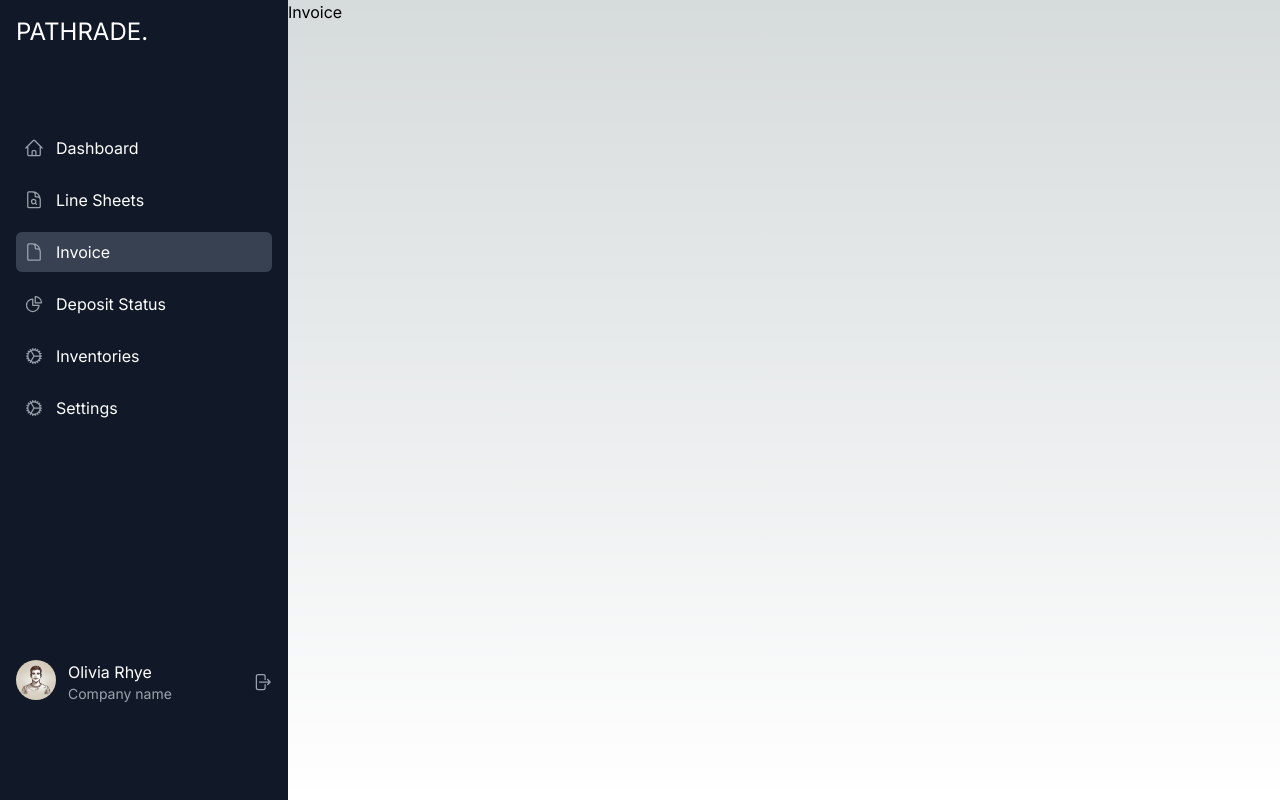
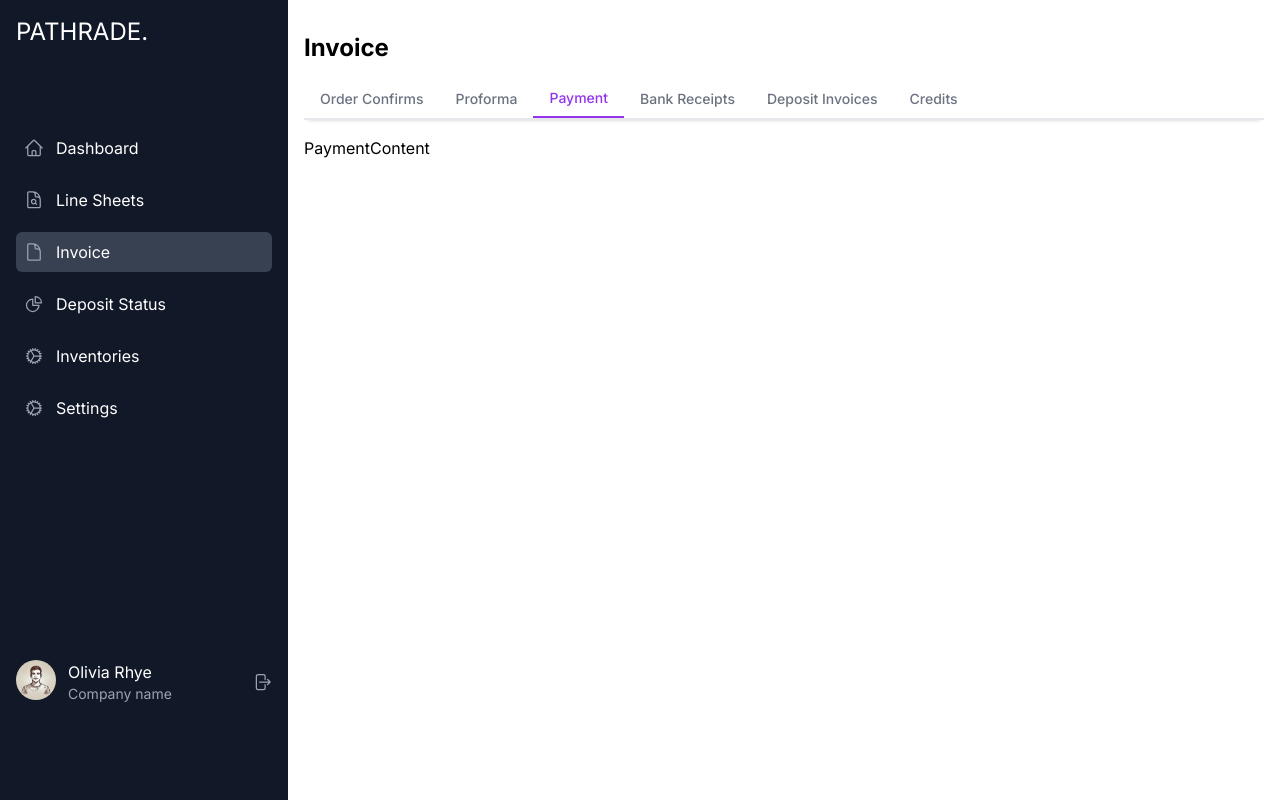
Before and after one commit to yeomgahui/pathrade-front, a Next.js app: page /invoice in a window 1280 px wide. Built offline with nearby package versions, Linux system fonts and the light colour scheme.

Commit message:
InvoiceTab의 타입 강화

```diff
--- a/app/invoice/page.tsx
+++ b/app/invoice/page.tsx
@@ -1,9 +1,10 @@
-import React from 'react';
+import InvoicePage from '@/components/pages/InvoicePage';
 
 const Page = () => {
   return (
-    <div>
-      <h1>Invoice</h1>
+    <div className="bg-white h-screen py-8 px-4">
+      <h1 className="text-2xl font-bold text-black relative mb-4">Invoice</h1>
+      <InvoicePage />
     </div>
   );
 };
--- a/components/pages/invoicePage/InvoiceTabs.tsx
+++ b/components/pages/invoicePage/InvoiceTabs.tsx
@@ -1,22 +1,31 @@
 import { Tab } from '@/types/tabTypes';
+import { INVOICE_TAB_KEYS, INVOICE_TAB_VALUE } from '@/types/invoice';
 import Tabs from '@/components/molecules/Tabs'; // 기존의 Tabs 컴포넌트를 import
 
 const tabs: Tab[] = [
-  { label: 'Order Confirms', value: 'order_confirms' },
-  { label: 'Proforma', value: 'proforma' },
-  { label: 'Payment', value: 'payment' },
-  { label: 'Bank Receipts', value: 'bank_receipts' },
-  { label: 'Deposit Invoices', value: 'deposit_invoices' },
-  { label: 'Credits', value: 'credits' },
+  { label: 'Order Confirms', value: INVOICE_TAB_KEYS.ORDER_CONFIRMS },
+  { label: 'Proforma', value: INVOICE_TAB_KEYS.PROFORMA },
+  { label: 'Payment', value: INVOICE_TAB_KEYS.PAYMENT },
+  { label: 'Bank Receipts', value: INVOICE_TAB_KEYS.BANK_RECEIPTS },
+  { label: 'Deposit Invoices', value: INVOICE_TAB_KEYS.DEPOSIT_INVOICES },
+  { label: 'Credits', value: INVOICE_TAB_KEYS.CREDITS },
 ];
 
 interface InvoiceTabProps {
-  selectedTab: string;
-  onTabClick: (value: string) => void;
+  selectedTab: INVOICE_TAB_VALUE;
+  onTabClick: (value: INVOICE_TAB_VALUE) => void;
 }
 
 const InvoiceTabs = ({ selectedTab, onTabClick }: InvoiceTabProps) => {
-  return <Tabs tabs={tabs} selectedTab={selectedTab} onTabClick={onTabClick} />;
+  const handleTabClick = (value: string) => {
+    if (Object.values(INVOICE_TAB_KEYS).includes(value as INVOICE_TAB_VALUE)) {
+      onTabClick(value as INVOICE_TAB_VALUE);
+    }
+  };
+
+  return (
+    <Tabs tabs={tabs} selectedTab={selectedTab} onTabClick={handleTabClick} />
+  );
 };
 
 export default InvoiceTabs;
--- a/components/pages/invoicePage/index.tsx
+++ b/components/pages/invoicePage/index.tsx
@@ -1,4 +1,10 @@
-import { useState } from 'react';
+'use client';
+
+import { useState, useEffect } from 'react';
+import { useRouter, useSearchParams } from 'next/navigation';
+
+import { INVOICE_TAB_KEYS, INVOICE_TAB_VALUE } from '@/types/invoice';
+
 import InvoiceTabs from './InvoiceTabs';
 import OrderConfirmsContent from './contents/OrderConfirmsContent';
 import ProformaContent from './contents/ProformaCotent';
@@ -7,41 +13,57 @@ import BankReceiptsContent from './contents/BankReceiptsContent';
 import DepositInvoicesContent from './contents/DepositInvoicesContent';
 import CreditsContent from './contents/CreditsContent';
 
-const TAB_KEYS = {
-  ORDER_CONFIRMS: 'order_confirms',
-  PROFORMA: 'proforma',
-  PAYMENT: 'payment',
-  BANK_RECEIPTS: 'bank_receipts',
-  DEPOSIT_INVOICES: 'deposit_invoices',
-  CREDITS: 'credits',
-} as const;
+const InvoicePage = () => {
+  const router = useRouter();
+  const searchParams = useSearchParams();
 
-const InvoicePage = () => {
-  const [selectedTab, setSelectedTab] = useState<string>(TAB_KEYS.PAYMENT); // 기본 탭 설정
+  const [selectedTab, setSelectedTab] = useState<INVOICE_TAB_VALUE>(
+    INVOICE_TAB_KEYS.PAYMENT,
+  ); // 기본 탭 설정
+
+  // URL에서 탭 정보를 추출하고 상태 초기화
+  useEffect(() => {
+    const tab = searchParams.get('tab');
+    if (
+      tab &&
+      Object.values(INVOICE_TAB_KEYS).includes(tab as INVOICE_TAB_VALUE)
+    ) {
+      setSelectedTab(tab as INVOICE_TAB_VALUE);
+    }
+  }, [searchParams]);
 
   // 선택된 탭에 따라 렌더링할 콘텐츠 결정
   const renderContent = (): JSX.Element | null => {
     switch (selectedTab) {
-      case TAB_KEYS.ORDER_CONFIRMS:
+      case INVOICE_TAB_KEYS.ORDER_CONFIRMS:
         return <OrderConfirmsContent />;
-      case TAB_KEYS.PROFORMA:
+      case INVOICE_TAB_KEYS.PROFORMA:
         return <ProformaContent />;
-      case TAB_KEYS.PAYMENT:
+      case INVOICE_TAB_KEYS.PAYMENT:
         return <PaymentContent />;
-      case TAB_KEYS.BANK_RECEIPTS:
+      case INVOICE_TAB_KEYS.BANK_RECEIPTS:
         return <BankReceiptsContent />;
-      case TAB_KEYS.DEPOSIT_INVOICES:
+      case INVOICE_TAB_KEYS.DEPOSIT_INVOICES:
         return <DepositInvoicesContent />;
-      case TAB_KEYS.CREDITS:
+      case INVOICE_TAB_KEYS.CREDITS:
         return <CreditsContent />;
       default:
         return <div>Content not available</div>; // Fallback 처리
     }
   };
 
+  // 탭 클릭 시 URL 업데이트
+  const handleTabClick = (value: INVOICE_TAB_VALUE) => {
+    setSelectedTab(value);
+    // 현재 URL에서 query parameters를 업데이트
+    const params = new URLSearchParams(searchParams.toString());
+    params.set('tab', value);
+    router.push(`?${params.toString()}`); // URL을 query string과 함께 업데이트
+  };
+
   return (
     <div>
-      <InvoiceTabs selectedTab={selectedTab} onTabClick={setSelectedTab} />
+      <InvoiceTabs selectedTab={selectedTab} onTabClick={handleTabClick} />
       <div className="mt-4">{renderContent()}</div>
     </div>
   );
--- /dev/null
+++ b/types/invoice.ts
@@ -0,0 +1,12 @@
+export const INVOICE_TAB_KEYS = {
+  ORDER_CONFIRMS: 'order_confirms',
+  PROFORMA: 'proforma',
+  PAYMENT: 'payment',
+  BANK_RECEIPTS: 'bank_receipts',
+  DEPOSIT_INVOICES: 'deposit_invoices',
+  CREDITS: 'credits',
+} as const;
+
+export type INVOICE_TAB_KEY = keyof typeof INVOICE_TAB_KEYS;
+export type INVOICE_TAB_VALUE =
+  (typeof INVOICE_TAB_KEYS)[keyof typeof INVOICE_TAB_KEYS];
```
